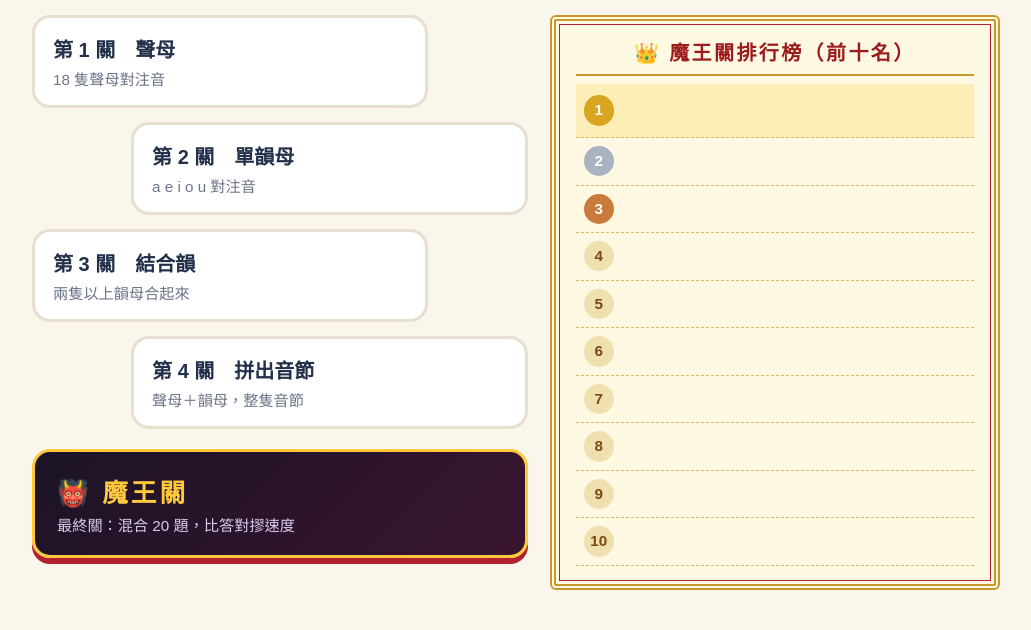
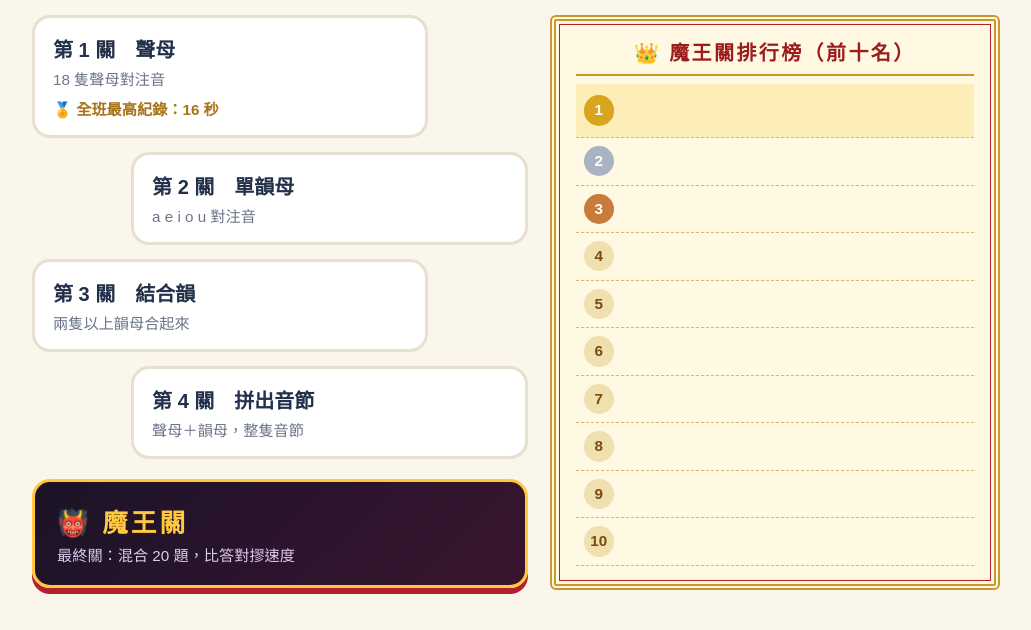
Before and after one commit to v61230-whaler/hakka-pinyin, a plain HTML site: page index.html in a window 1280 px wide. Shown: the part 213-843 px from the top of the page, without its empty margins (124-1155 px from the left). Drawn offline with Linux system fonts and the light colour scheme; no server answers.

Commit message:
Add files via upload

```diff
--- a/index.html
+++ b/index.html
@@ -36,6 +36,7 @@
   .board .me { color:var(--main); font-weight:bold; }
   .join { margin-top:14px; display:flex; gap:8px; justify-content:center; flex-wrap:wrap; }
   .join input { font:inherit; font-size:1.1rem; padding:8px 12px; border-radius:12px; border:2px solid var(--line); width:12em; }
+  .lv .rec { display:block; margin-top:8px; color:#a8741a; font-weight:bold; font-size:.95rem; }
   .lv .best { display:block; margin-top:8px; color:var(--main); font-weight:bold; font-size:.95rem; }
   .bar { display:flex; justify-content:space-between; align-items:center; gap:10px; margin-bottom:12px; font-weight:bold; }
   .pill { background:var(--card); border:2px solid var(--line); border-radius:999px; padding:6px 14px; }
@@ -156,6 +157,8 @@ const 提示 = {
   "sh":"zh、ch、sh、rh 對 ㄓ、ㄔ、ㄕ、ㄖ；z、c、s 對 ㄗ、ㄘ、ㄙ。", "z":"z、c、s 係「原味」，對 ㄗ、ㄘ、ㄙ。", "c":"z、c、s 係「原味」，對 ㄗ、ㄘ、ㄙ。", "s":"z、c、s 係「原味」，對 ㄗ、ㄘ、ㄙ。",
   "rh":"rh 對 ㄖ。", "b":"b 對 ㄅ（毋係 ㄆ）。", "p":"p 對 ㄆ。", "d":"d 對 ㄉ（毋係 ㄊ）。", "t":"t 對 ㄊ。", "g":"g 對 ㄍ（毋係 ㄎ）。", "k":"k 對 ㄎ。",
 };
+// 全班最高紀錄(教師課後提供數據,Claude 更新後重新上傳)。格式:關卡id:{秒:數字}。沒資料的關不顯示。
+const 班紀錄 = { "聲母":{秒:16} };
 const 記錄鍵 = "拼音注音闖關-最佳";
 // 挑戰關全班排行榜:存在教師的 Google 試算表(Apps Script 網頁應用程式網址)。空字串時不顯示排行榜。
 const 排行榜網址 = "https://script.google.com/macros/s/AKfycbzPdUYTCwEZYKd_ZxNAhWHmdM24_DcMve3k2eZjr4PTJ6r893IKSijvcBDBkVjplm2yWA/exec";
@@ -197,7 +200,7 @@ function 畫關卡(){
   for (const L of 關卡) {
     const b = document.createElement("button"); b.className = "lv" + (L.id === "挑戰" ? " boss" : "");
     const r = 最佳[L.id];
-    b.innerHTML = `<b>${L.名}</b><span>${L.說}</span>` + (r ? `<span class="best">最好：${r.對}/${L.數} ・ ${秒字(r.秒)}</span>` : "");
+    b.innerHTML = `<b>${L.名}</b><span>${L.說}</span>` + (班紀錄[L.id] ? `<span class="rec">🏅 全班最高紀錄：${班紀錄[L.id].秒} 秒</span>` : "") + (r ? `<span class="best">最好：${r.對}/${L.數} ・ ${秒字(r.秒)}</span>` : "");
     b.onclick = () => 開始(L); $("levels").appendChild(b);
   }
 }
```
